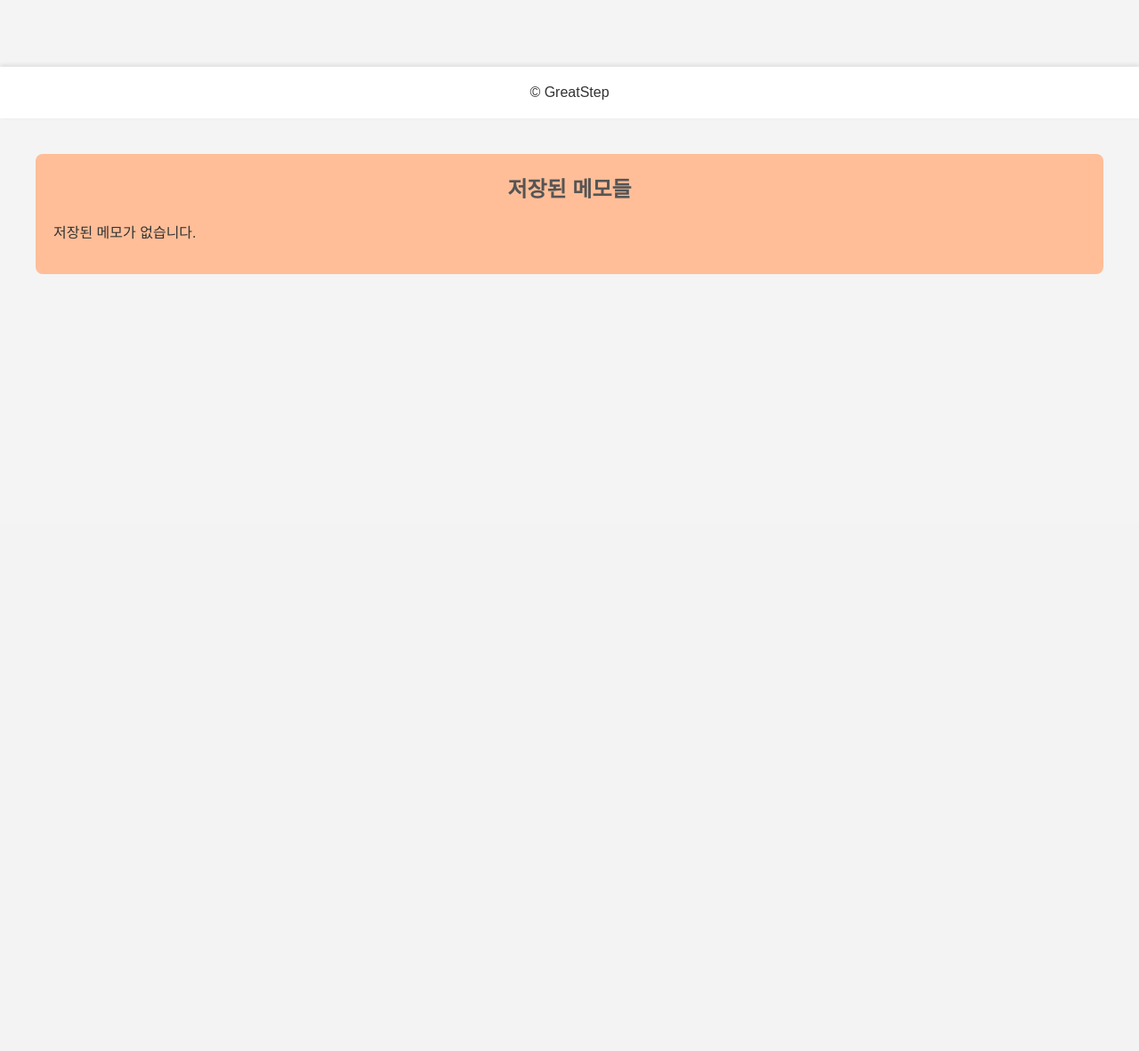
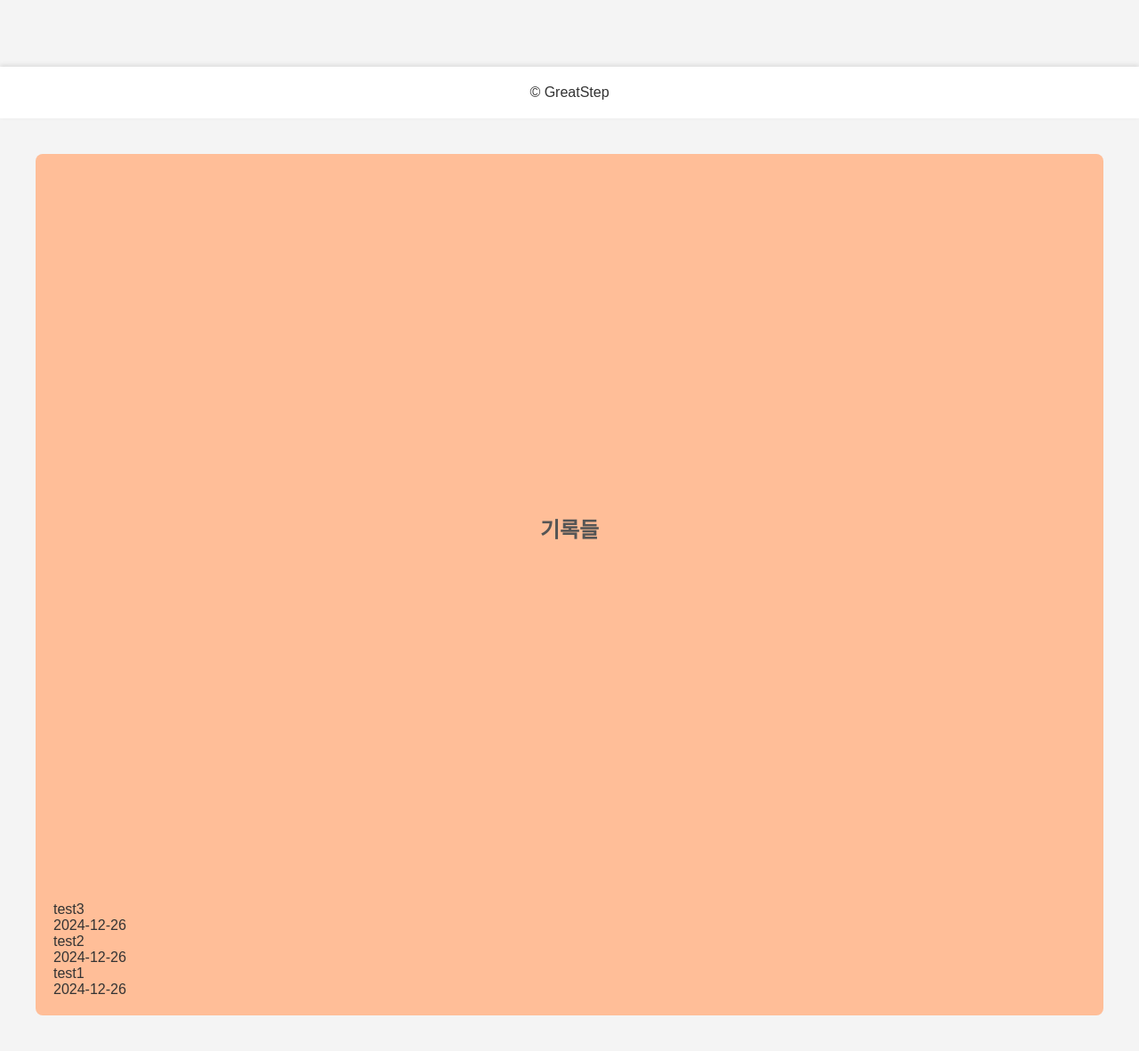
Before and after one commit to chounjae/GreatStep, a Django app: page /diary/ in a window 1280 px wide. Shown: the part 211-1392 px from the top of the page at 89% size. Before the commit the page ends 519 px from the top, so only its background shows below. Run offline with Django 5.2, Linux system fonts and the light colour scheme; data comes from the database, SQL or seed files in the repository; both versions use the stored data as it was after the commit.

```diff
--- a/MyBlog/MyBlog/models.py
+++ b/MyBlog/MyBlog/models.py
@@ -2,16 +2,16 @@ from django.db import models
 
 #블로그 데이터베이스
 
-class Post(models.Model):
-    title = models.CharField(max_length=200)
-    content = models.TimeField()
-    created_at = models.DateTimeField(auto_now_add=True)
-    updated_at = models.DateTimeField(auto_now=True)
-
 class Memo(models.Model):
     title = models.CharField(max_length=200)
     content = models.TextField()
+    created_at = models.DateTimeField(auto_now_add=True)
 
+#admin에 연결
+class Post(models.Model):
+    title = models.CharField(max_length=200)
+    content = models.TextField()
+    created_at = models.DateTimeField(auto_now_add=True)
 
     #제목 표시
     def __str__(self):
--- a/MyBlog/MyBlog/views.py
+++ b/MyBlog/MyBlog/views.py
@@ -27,7 +27,22 @@ def create_post(request):
         form = PostForm()
     return render(request, 'create_post.html', {'form': form})
 
-# 글 목록 페이지
-def post_list(request):
-    posts = Post.objects.all()  # 모든 글 가져오기
-    return render(request, 'post_list.html', {'posts': posts})
+
+#memo.html에서 작성한 텍스트들 객체에 저장 및 리다이렉트
+def memo(request):
+    if request.method == 'POST':
+        title = request.POST['title']
+        content = request.POST['content']
+
+        Memo.objects.create(title = title , content = content)
+
+        return redirect('diary')
+
+    return render(request , 'memo.html')
+
+
+#memo에서 작성한 내용들 가져오기
+def diary(request):
+    #Memo.objects.all()으로 모든 메모를 가져옴 , order_by~~~으로 최신순 정렬
+    memos = Memo.objects.all().order_by('-created_at')  # 최신 메모 순으로 정렬
+    return render(request, 'diary.html', {'memos': memos})
--- a/MyBlog/static/style.css
+++ b/MyBlog/static/style.css
@@ -116,10 +116,19 @@ footer {
     margin-top: 40px;
 }
 
+/*중앙 위치 시키는 css 두 개 */
 .center-a {
     text-align: center;
     margin: 20px 0;
 }
+
+.center-container {
+    display: flex;             /* flexbox를 사용하여 자식 요소를 정렬 */
+    justify-content: center;   /* 가로 방향 중앙 정렬 */
+    align-items: center;       /* 세로 방향 중앙 정렬 */
+    height: 100vh;             /* 부모 요소의 높이를 화면 전체로 설정 */
+}
+
 
 .nav-list {
     list-style: none;
--- a/MyBlog/templates/diary.html
+++ b/MyBlog/templates/diary.html
@@ -40,22 +40,15 @@
     <main>
         <div class="faq-container">
             <div>
-                <h2 class="center-a">저장된 메모들</h2>
-
-            <!-- 메모가 있을 경우 -->
-            {% if memos %}
-                <ul>
-                    {% for memo in memos %}
-                        <li>
-                            <h3>{{ memo.title }}</h3>
-                            <p>{{ memo.content }}</p>
-                            <small>작성일: {{ memo.created_at }}</small>
-                        </li>
-                    {% endfor %}
-                </ul>
-            {% else %}
-                <p>저장된 메모가 없습니다.</p>
-            {% endif %}
+                <h2 class="center-container">기록들</h2>
+                {% for memo in memos %}
+                <div class="memo-item">
+                    <div class="memo-title">{{ memo.title }}</div>
+                    <div class="memo-time">{{ memo.created_at|date:"Y-m-d" }}</div>
+                </div>
+                {% empty %}
+                <p>아직 작성된 글이 없습니다.</p>
+                {% endfor %}
             </div>
         </div>
     </main>
```
Also changed, not shown: MyBlog/MyBlog/admin.py (+9 -0 lines), MyBlog/db.sqlite3.
